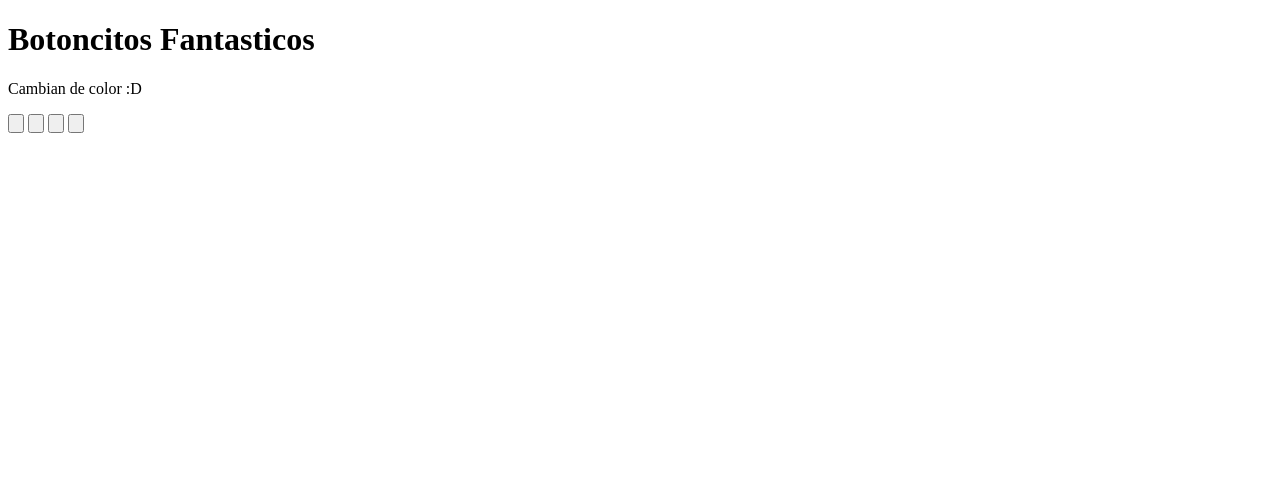
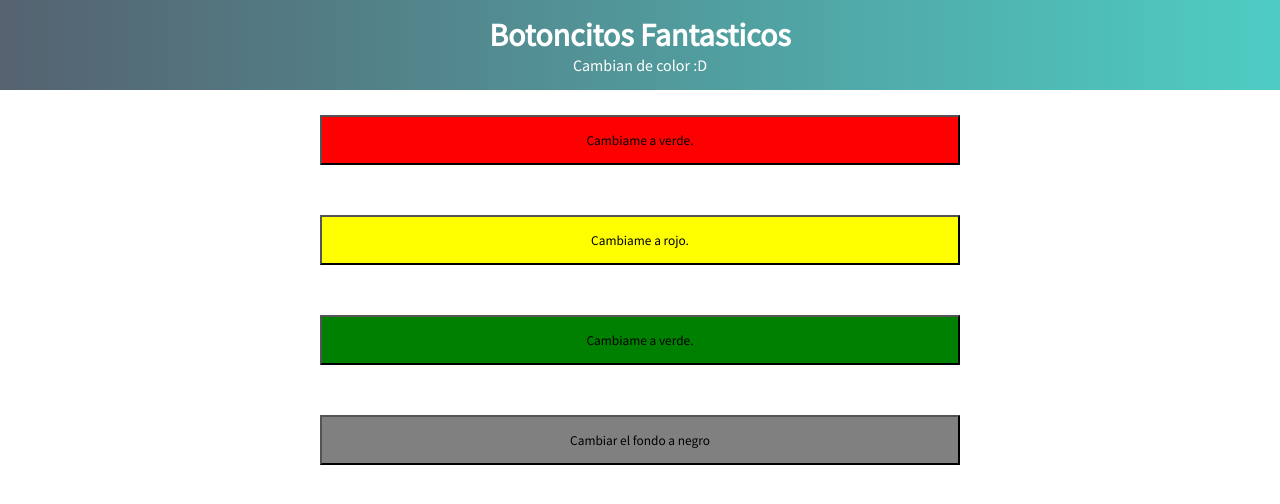
Before and after one commit to Yegaston/comIT, a plain HTML site: page jQuery/ej1/index.html in a window 1280 px wide. Drawn offline with nearby package versions, Linux system fonts and the light colour scheme.

Commit message:
Add bottons ejercise

```diff
--- a/jQuery/ej1/css/styles.css
+++ b/jQuery/ej1/css/styles.css
@@ -0,0 +1,50 @@
+@import url('https://fonts.googleapis.com/css?family=Source+Sans+Pro');
+
+*{
+    margin: 0px;
+    padding: 0px;
+    font-family: 'Source Sans Pro', sans-serif;
+}
+
+header {
+    background: #4ECDC4;  /* fallback for old browsers */
+    background: -webkit-linear-gradient(to right, #556270, #4ECDC4);  /* Chrome 10-25, Safari 5.1-6 */
+    background: linear-gradient(to right, #556270, #4ECDC4); /* W3C, IE 10+/ Edge, Firefox 16+, Chrome 26+, Opera 12+, Safari 7+ */
+    padding: 15px;
+    text-align: center;
+    color: white;
+}
+
+.container {
+    display: flex;
+    flex-direction: column;
+    columns: 1;
+    justify-content: center;
+    align-items: center;
+}
+
+.btn {
+    width: 50%;
+    height: 50px;
+    margin: 25px;
+}
+
+.bg-red {
+    background-color: red;
+}
+
+.bg-yellow{
+    background-color: yellow;
+}
+
+.bg-green{
+    background-color: green;
+}
+
+.bg-gray {
+    background-color: gray;
+}
+
+.bg-blue {
+    background-color: blue;
+}
--- a/jQuery/ej1/index.html
+++ b/jQuery/ej1/index.html
@@ -1,5 +1,6 @@
 <!DOCTYPE html>
 <html lang="en">
+
 <head>
     <meta charset="UTF-8">
     <meta name="viewport" content="width=device-width, initial-scale=1.0">
@@ -10,19 +11,32 @@
 
     <link rel="stylesheet" href="./css/styles.css">
 </head>
-<body>
+
+<body id="body">
     <header>
         <h1>Botoncitos Fantasticos</h1>
         <p>Cambian de color :D</p>
     </header>
 
-    <section>
-        <button id="btn1" class="btn"><p id="txt1"></p></button>
-        <button id="btn2" class="btn"><p id="txt2"></p></button>
-        <button id="btn3" class="btn"><p id="txt3"></p></button>
-        <button id="btn4" class="btn"><p id="txt4"></p></button>
+    <section class="container">
+        <button id="btn1" class="btn bg-red ">
+            <p id="txt1"></p>
+        </button>
+        <button id="btn2" class="btn bg-yellow ">
+            <p id="txt2"></p>
+        </button>
+        <button id="btn3" class="btn bg-green ">
+            <p id="txt3"></p>
+        </button>
+        <button id="btn4" class="btn bg-gray">
+            <p id="txt4"></p>
+        </button>
     </section>
 
+
+    <script src="https://code.jquery.com/jquery-3.3.1.min.js" integrity="sha256-FgpCb/KJQlLNfOu91ta32o/NMZxltwRo8QtmkMRdAu8="
+    crossorigin="anonymous"></script>
     <script src="./js/app.js"></script>
 </body>
+
 </html>
--- a/jQuery/ej1/js/app.js
+++ b/jQuery/ej1/js/app.js
@@ -0,0 +1,67 @@
+$(document).ready(function () {
+    // Iniciamos el dom con los datos requeridos.
+    $('#txt1').text("Cambiame a verde.") //text for button id btn1
+    $('#txt2').text("Cambiame a rojo.") //text for button id btn2
+    $('#txt3').text("Cambiame a verde.") //text for button id btn3
+    $('#txt4').text("Cambiar el fondo a negro") //text for button id btn4
+
+    // $('#btn1').removeClass('bg-green')
+    // $('#btn2').removeClass('bg-red')
+    // $('#btn3').removeClass('bg-blue')
+    // $('#btn4').removeClass('bg-gray')
+
+
+
+    $('#btn1').on('click', function () {
+        if ($('#btn1').hasClass('bg-red')) {
+            console.log("??")
+            $('#btn1').removeClass('bg-red');
+            $('#btn1').addClass('bg-green');
+            $('#txt1').text("Cambiame a verde.")
+        } else {
+            console.log("ndeah")
+            $('#btn1').removeClass('bg-green');
+            $('#btn1').addClass('bg-red');
+            $('#txt1').text("Cambiame a rojo.")
+        }
+    });
+    $('#btn2').on('click', function () {
+        if ($('#btn2').hasClass('bg-yellow')) {
+            console.log("??")
+            $('#btn2').removeClass('bg-yellow');
+            $('#btn2').addClass('bg-red');
+            $('#txt2').text("Cambiame a rojo.")
+        } else {
+            console.log("ndeah")
+            $('#btn2').removeClass('bg-red');
+            $('#btn2').addClass('bg-yellow');
+            $('#txt2').text("Cambiame a amarillo.")
+        }
+    });
+    $('#btn3').on('click', function () {
+        if ($('#btn3').hasClass('bg-green')) {
+            console.log("??")
+            $('#btn3').removeClass('bg-green');
+            $('#btn3').addClass('bg-blue');
+            $('#txt3').text("Cambiame a azul.")
+        } else {
+            console.log("ndeah")
+            $('#btn3').removeClass('bg-blue');
+            $('#btn3').addClass('bg-green');
+            $('#txt3').text("Cambiame a verde.")
+        }
+    });
+
+    $('#btn4').on('click', function () {
+        if ($('body').hasClass('bg-gray')) {
+            console.log("??")
+            $('body').removeClass('bg-gray');
+            $('#txt4').text("Cambiame a gris")
+        } else {
+            console.log("ndeah")
+            $('body').addClass('bg-gray');
+            $('#txt4').text("Cambiame a blanco")
+        }
+    });
+
+});
```
Also changed, not shown: jQuery/ej1/index.js (deleted).
